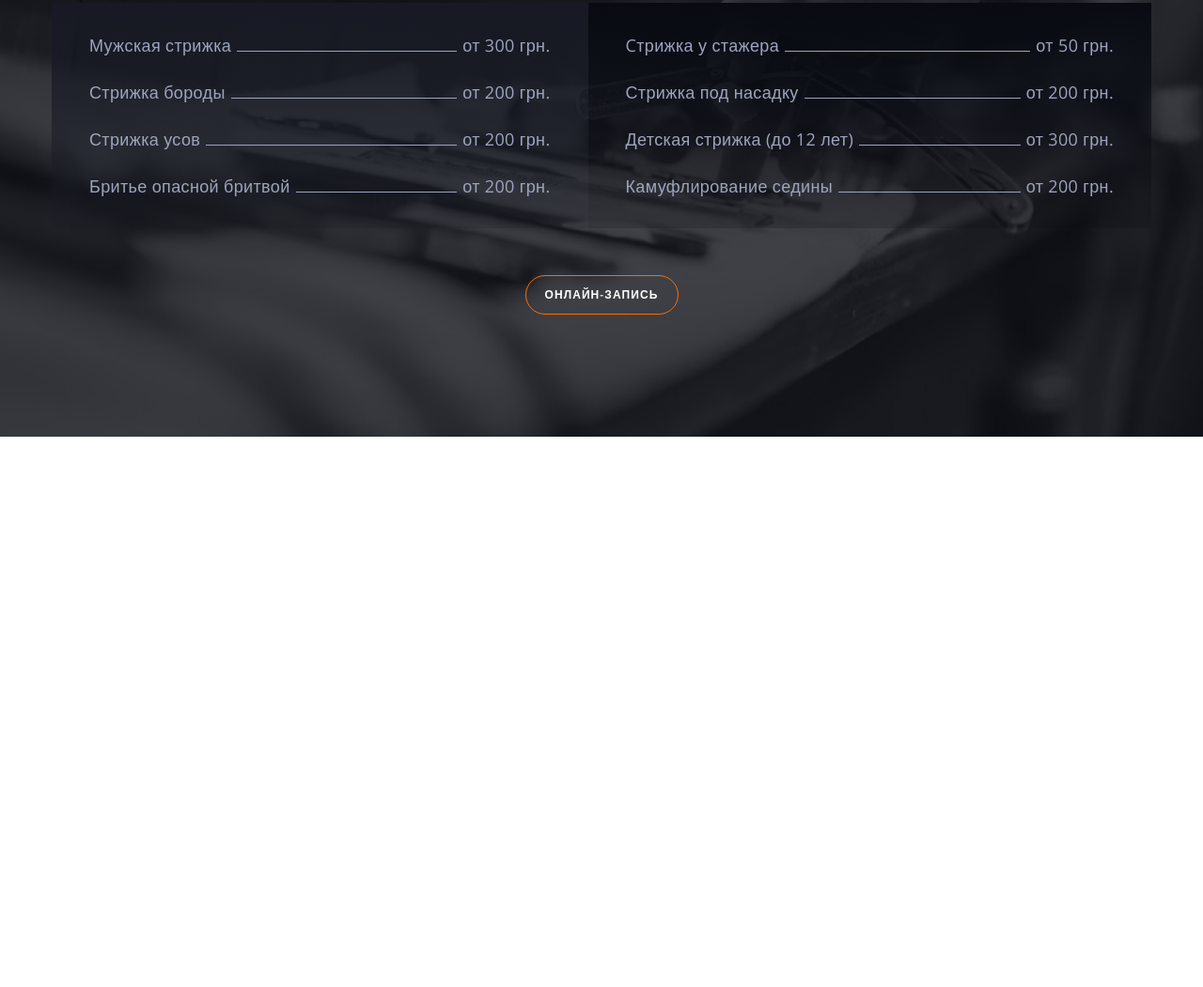
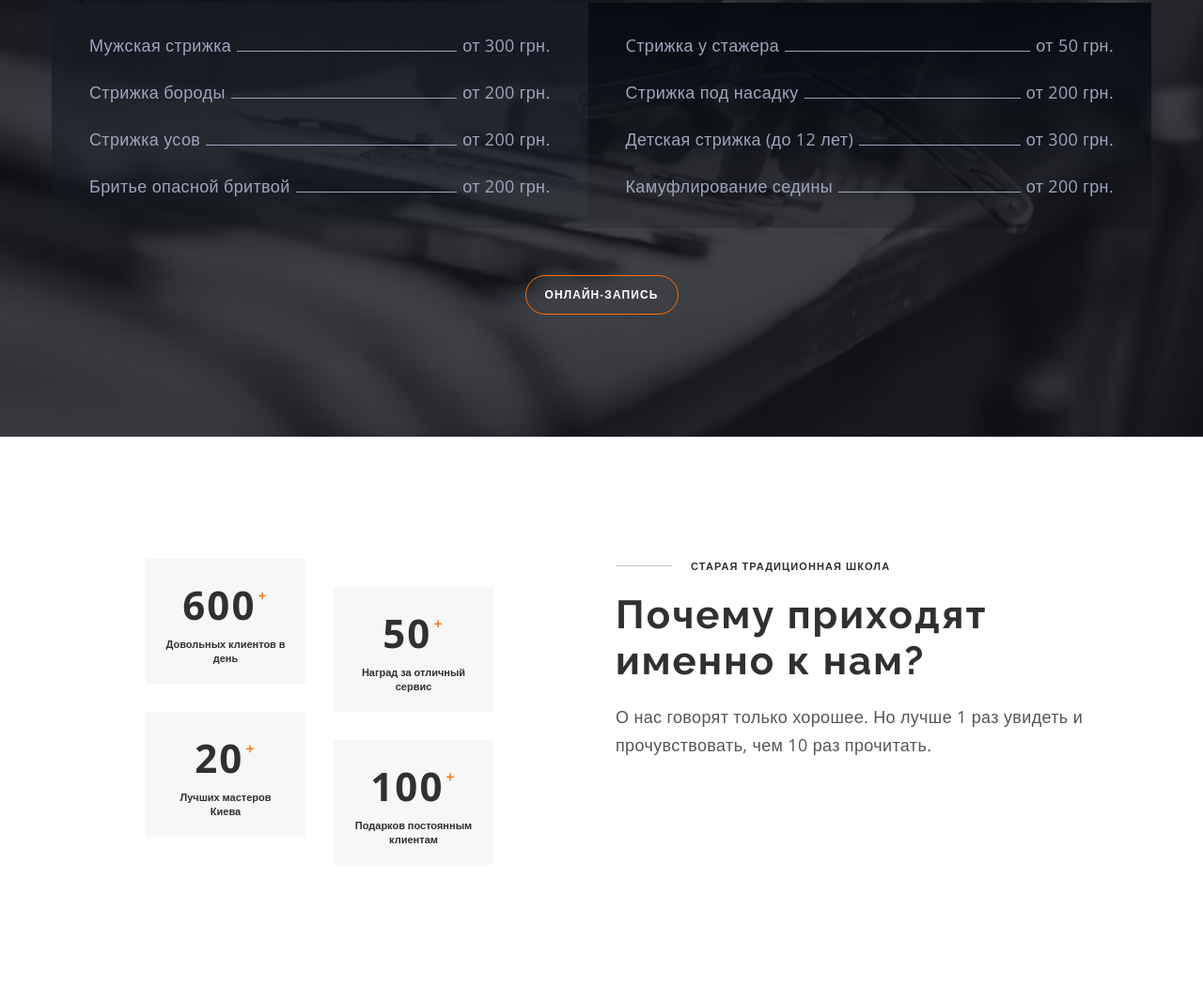
Before and after one commit to uncle-Stas/barbershop, a plain HTML site: page index.html in a window 1280 px wide. Shown: the part 1640-2691 px from the top of the page at 94% size. Before the commit the page ends 2105 px from the top, so only its background shows below. Drawn offline with nearby package versions, Linux system fonts and the light colour scheme.

Commit message:
finish advantages

```diff
--- a/index.html
+++ b/index.html
@@ -472,7 +472,36 @@
           >
         </div>
       </section>
+      <section class="section section__advantages">
+        <div class="container container__advantages">
+          <div class="advantages__text-wrapper">
+            <p class="over-title">старая традиционная школа</p>
+            <h2 class="section-title">Почему приходят именно к нам?</h2>
+            <p class="title-description title-description__advantages">О нас говорят только хорошее. Но лучше 1 раз увидеть и прочувствовать, чем 10 раз прочитать. </p>
+          </div>
+          <ul class="advantages__list">
+            <li class="advantages__item">
+              <span class="advantages__value">600</span>
+              <span class="advantages__value-text">Довольных клиентов в день</span>
+            </li>
+             <li class="advantages__item">
+              <span class="advantages__value">50</span>
+              <span class="advantages__value-text">Наград за отличный сервис </span>
+            </li>
+             <li class="advantages__item">
+              <span class="advantages__value">20</span>
+              <span class="advantages__value-text">Лучших мастеров Киева </span>
+            </li>
+             <li class="advantages__item">
+              <span class="advantages__value">100</span>
+              <span class="advantages__value-text">Подарков постоянным клиентам</span>
+            </li>
+          </ul>
+          </h2>
+        </div>
+      </section>
     </main>
+    <footer></footer>
     <!-- Connect scripts -->
     <script src="./js/mobile-menu.js"></script>
     <script src="./js/jquery-1.11.0.min.js"></script>
--- /dev/null
+++ b/sass/layouts/_advantages.scss
@@ -0,0 +1,89 @@
+.advantages__text-wrapper{
+  max-width: 500px;
+}
+
+.title-description__advantages{
+  @include fonts(400, 18px, 30px);
+}
+
+.advantages__list{
+  margin-top: 44px;
+  display: flex;
+  flex-wrap: wrap;
+  justify-content: space-between;
+  align-items: flex-start;
+}
+
+.advantages__item{
+  padding: 20px 10px;
+  flex-basis: calc((100% - 30px)/2);
+  display: flex;
+  flex-direction: column;
+  justify-content: center;
+  align-items: center;
+  background-color: var(--background-second-color);
+
+  &:nth-child(2n){
+    margin-top: 30px;
+  }
+}
+
+.advantages__value{
+  @include fonts(700, 42px, 57px);
+  letter-spacing: 0.05em;
+  display: flex;
+  margin-bottom: 6px;
+
+  &::after{
+    content: "+";
+    color: var(--accent-color);
+    @include fonts(600, 16px, 22px);
+    align-self: flex-start;
+    margin-top: 8px;
+    margin-left: 2px;
+  }
+}
+
+.advantages__value-text{
+  max-width: 130px;
+  text-align: center;
+  @include fonts(600, 11px, 15px);
+}
+
+// ------------------ 768px+ ------------------
+
+@media screen and (min-width:768px) {
+  .container__advantages{
+    display: flex;
+    flex-direction: column;
+
+  }
+
+  .advantages__list{
+    width: 450px;
+    @media screen and (max-width: 1279px) {
+      align-self: flex-end;
+    }
+
+  }
+}
+
+// ----------------------- 1280px+ -----------------
+
+@media screen and (min-width: 1280px) {
+  .container__advantages {
+    display: flex;
+    flex-direction: row-reverse;
+    // justify-content: space-around;
+  }
+
+  .advantages__list{
+    width: 370px;
+    margin-top: 0;
+    margin-right: 130px;
+  }
+
+  .advantages__text-wrapper{
+    margin-right: 70px;
+  }
+}
--- a/sass/main.scss
+++ b/sass/main.scss
@@ -24,5 +24,6 @@
 @import './layouts/hero';
 @import './layouts/about';
 @import './layouts/service';
+@import './layouts/advantages';
 
 @import './layouts/footer';
```
Also changed, not shown: css/main.css, css/main.min.css, 2 other files.
